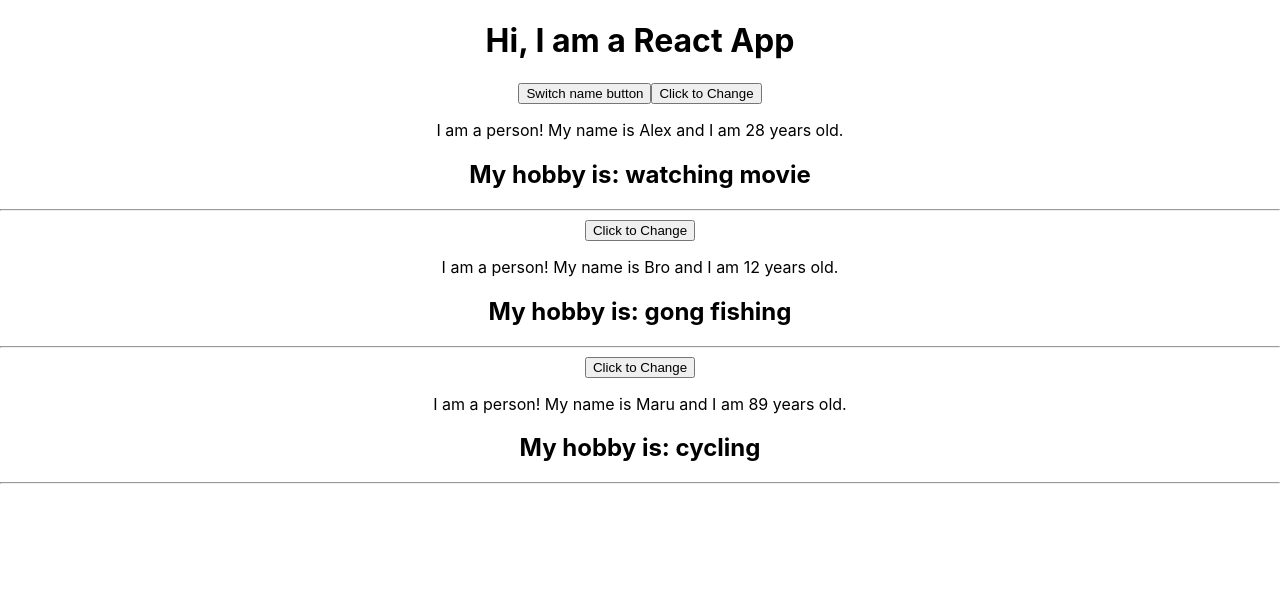
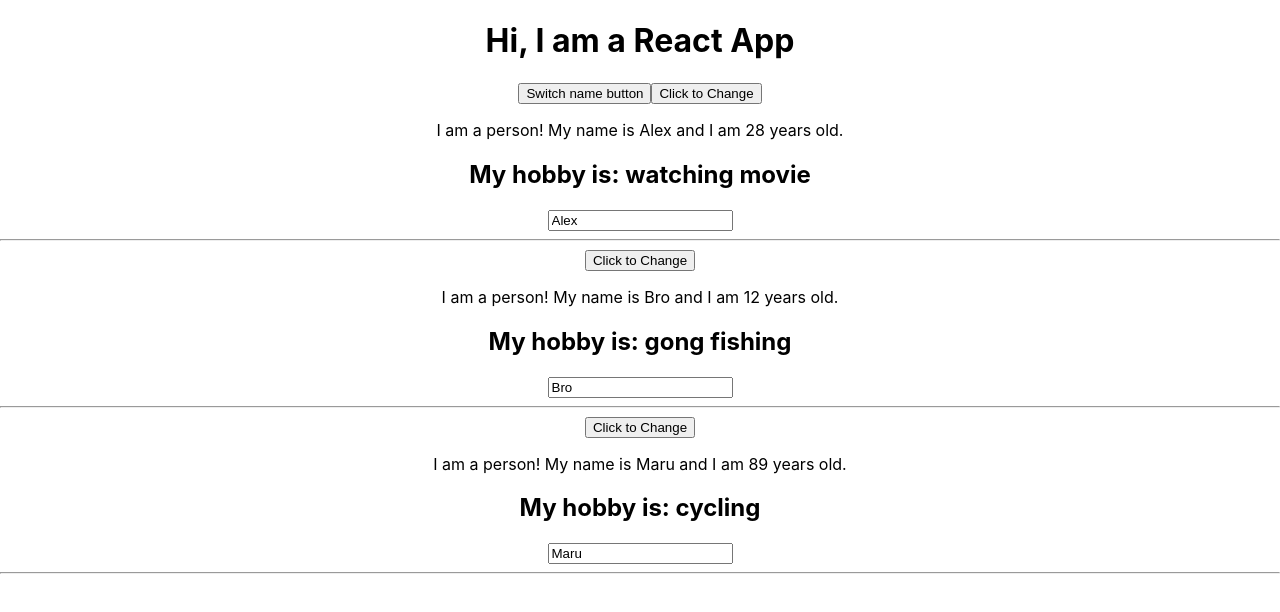
Before and after one commit to ArthurZheng/learn-react-with-max, a React (Create React App) app: page / in a window 1280 px wide. Shown: the top 612 px of the page. Built offline with nearby package versions, Linux system fonts and the light colour scheme.

Commit message:
add input, handle input and two way binding

```diff
--- a/src/App.js
+++ b/src/App.js
@@ -26,6 +26,16 @@ function App() {
       })
     }
 
+    const nameChangeHandler =(event) => {
+      console.log("Inside nameChangeHandler, input changed");
+      setPersonsState({
+        persons: [
+          {name: event.target.value, age: 88, hobby: 'watching movie'},
+          {name: event.target.value, age: 27, hobby: 'gong fishing'},
+          {name: event.target.value, age: 99, hobby: 'cycling'},
+        ]
+      })
+    }
   return(
     <div className="App">
       <h1>Hi, I am a React App</h1>
@@ -34,7 +44,7 @@ function App() {
         // <Person key={index} name={person.name} age={person.age} click={() => switchNameHandler()}>My hobby is: {person.hobby} </Person>
         // <Person key={index} name={person.name} age={person.age} click={ switchNameHandler.bind(this, 'BooHoo!!') }>My hobby is: {person.hobby} </Person>
         // <Person key={index} name={person.name} age={person.age} click={ switchNameHandler }>My hobby is: {person.hobby} </Person> // the function will be passed as is if there's no args to pass around
-        <Person key={index} name={person.name} age={person.age} click={ (event) => switchNameHandler('Wooba!') }>My hobby is: {person.hobby} </Person>
+        <Person key={index} name={person.name} age={person.age} click={ (event) => switchNameHandler('Wooba!')} nameChanged={nameChangeHandler}>My hobby is: {person.hobby} </Person>
       ))}
     </div>
   )
--- a/src/components/Person/Person.js
+++ b/src/components/Person/Person.js
@@ -2,11 +2,12 @@ import React from 'react';
 
 import Aux from '../Aux/Aux';
 
-const Person = ({name, age, click, children}) => (
+const Person = ({name, age, click, children, nameChanged}) => (
     <Aux>
         <button onClick={click}>Click to Change</button>
         <p>I am a person! My name is {name} and I am {age} years old.</p>
         <h2>{children}</h2>
+        <input type="text" onChange={nameChanged} value={name} />
         <hr />
     </Aux>
 )
```
